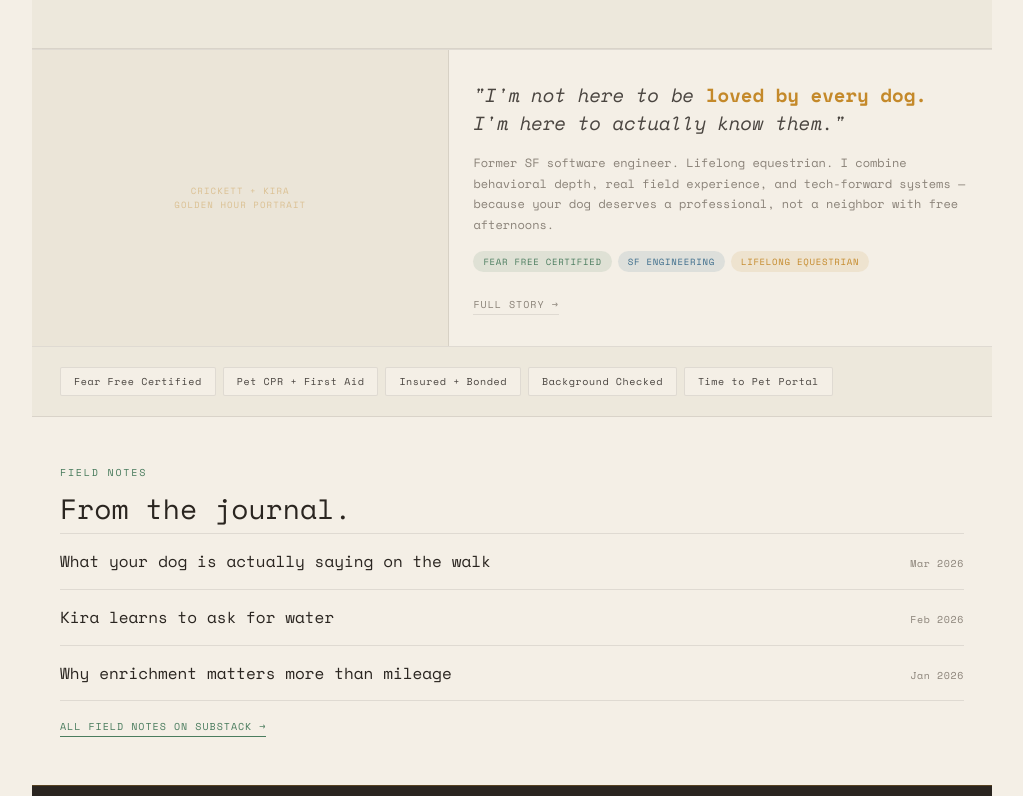
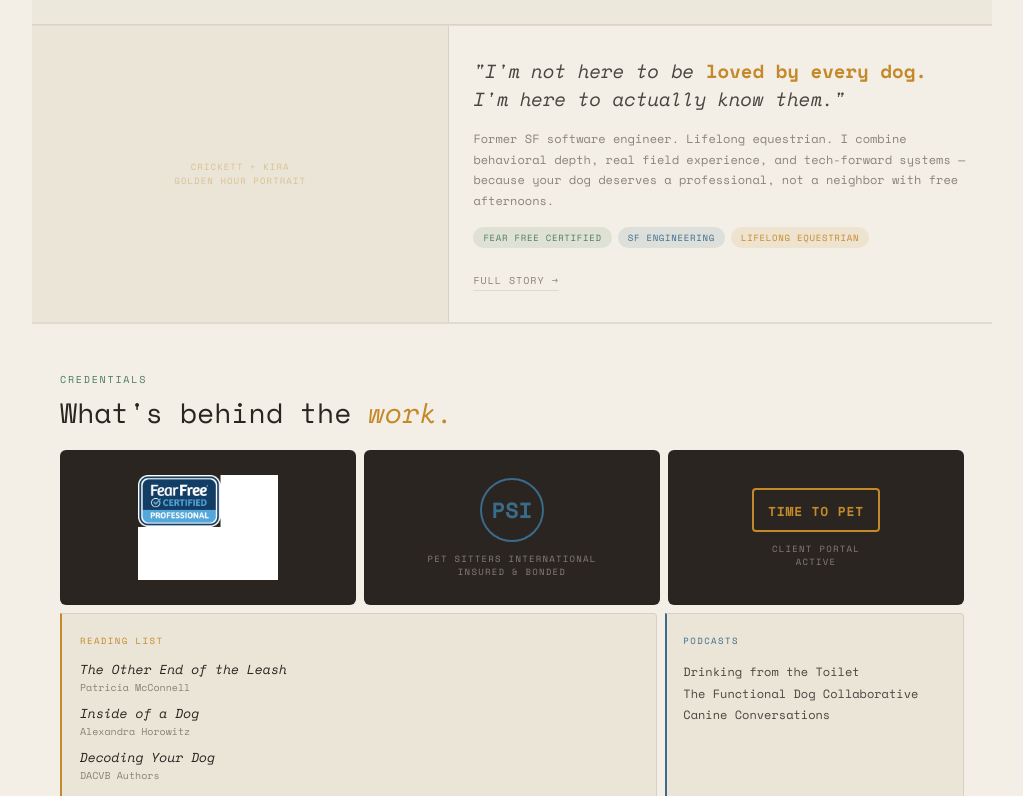
Before and after one commit to darkhorsedevloper/canipetthatdawg, a React (Vite) app: page / in a window 1280 px wide. Shown: the part 2004-2800 px from the top of the page, without its empty margins (128-1151 px from the left). Built offline with nearby package versions, Linux system fonts and the light colour scheme.

Commit message:
full-width color stripes, bento grid, slower ticker, cleanup

```diff
--- a/src/App.jsx
+++ b/src/App.jsx
@@ -7,23 +7,25 @@ import PhotoStrips from './components/PhotoStrips'
 import Services from './components/Services'
 import Why from './components/Why'
 import About from './components/About'
-import Creds from './components/Creds'
+import CredsBento from './components/CredsBento'
 import FieldNotes from './components/FieldNotes'
 import Footer from './components/Footer'
 import ReviewTicker from './components/ReviewTicker'
 
-export default function App() {
-  usePetCursor()
-  return (
-    <div style={{ maxWidth: '960px', margin: '0 auto', paddingTop: '24px', paddingBottom: '24px' }}>
-
-      {/* Color stripe */}
-      <div style={{ height: '3px', display: 'flex' }}>
+const ColorStripe = () => (
+  <div style={{ height: '3px', display: 'flex', width: '100%' }}>
     <div style={{ flex: 1, background: '#4A7C5E' }} />
     <div style={{ flex: 1, background: '#C4892A' }} />
     <div style={{ flex: 1, background: '#3A6B8A' }} />
   </div>
+)
 
+export default function App() {
+  usePetCursor()
+  return (
+    <>
+      <ColorStripe />
+      <div style={{ maxWidth: '960px', margin: '0 auto' }}>
         <Nav />
         <Hero />
         <TrustBar />
@@ -31,11 +33,12 @@ export default function App() {
         <Services />
         <Why />
         <About />
-      <Creds />
+        <CredsBento />
         <FieldNotes />
         <ReviewTicker />
         <Footer />
-
       </div>
+      <ColorStripe />
+    </>
   )
 }
--- a/src/components/Creds.jsx
+++ /dev/null
@@ -1,34 +0,0 @@
-const pills = [
-  'Fear Free Certified',
-  'Pet CPR + First Aid',
-  'Insured + Bonded',
-  'Background Checked',
-  'Time to Pet Portal',
-]
-
-export default function Creds() {
-  return (
-    <div style={{
-      padding: '20px 28px',
-      display: 'flex',
-      gap: '7px',
-      flexWrap: 'wrap',
-      borderBottom: '0.5px solid var(--border)',
-      background: 'var(--panel)',
-    }}>
-      {pills.map(p => (
-        <span key={p} style={{
-          fontSize: '10px',
-          letterSpacing: '0.06em',
-          border: '0.5px solid var(--border)',
-          color: 'var(--faint)',
-          padding: '6px 13px',
-          borderRadius: '2px',
-          background: 'var(--bg)',
-        }}>
-          {p}
-        </span>
-      ))}
-    </div>
-  )
-}
--- /dev/null
+++ b/src/components/CredsBento.jsx
@@ -0,0 +1,133 @@
+const books = [
+  { title: 'The Other End of the Leash', author: 'Patricia McConnell' },
+  { title: 'Inside of a Dog', author: 'Alexandra Horowitz' },
+  { title: 'Decoding Your Dog', author: 'DACVB Authors' },
+]
+
+const pods = [
+  'Drinking from the Toilet',
+  'The Functional Dog Collaborative',
+  'Canine Conversations',
+]
+
+export default function CredsBento() {
+  return (
+    <section className="section-pad" style={{ borderTop: '0.5px solid var(--border)', borderBottom: '0.5px solid var(--border)' }}>
+
+      <p style={{ fontSize: '10px', letterSpacing: '0.18em', textTransform: 'uppercase', color: 'var(--green)', marginBottom: '8px' }}>
+        Credentials
+      </p>
+      <h2 style={{ fontFamily: 'var(--serif)', fontSize: '28px', fontWeight: 400, color: 'var(--charcoal)', marginBottom: '20px', lineHeight: 1.25 }}>
+        What's behind the <em style={{ color: 'var(--orange)' }}>work.</em>
+      </h2>
+
+      {/* Badge row */}
+      <div style={{ display: 'grid', gridTemplateColumns: 'repeat(3, 1fr)', gap: '8px', marginBottom: '8px' }}>
+
+        {/* Fear Free — real badge */}
+        <div style={{
+          background: 'var(--charcoal)',
+          border: '0.5px solid var(--border)',
+          borderRadius: '6px',
+          padding: '24px 16px',
+          display: 'flex',
+          flexDirection: 'column',
+          alignItems: 'center',
+          justifyContent: 'center',
+          gap: '12px',
+          minHeight: '140px',
+        }}>
+          <img
+            src="/fearfree.png"
+            alt="Fear Free Certified Professional"
+            style={{ width: '100%', maxWidth: '140px', height: 'auto', objectFit: 'contain' }}
+          />
+        </div>
+
+        {/* PSI — placeholder until image added */}
+        <div style={{
+          background: 'var(--charcoal)',
+          border: '0.5px solid var(--border)',
+          borderRadius: '6px',
+          padding: '24px 16px',
+          display: 'flex',
+          flexDirection: 'column',
+          alignItems: 'center',
+          justifyContent: 'center',
+          gap: '10px',
+          minHeight: '140px',
+        }}>
+          <div style={{ border: '2px solid var(--blue)', borderRadius: '50%', width: '64px', height: '64px', display: 'flex', alignItems: 'center', justifyContent: 'center' }}>
+            <span style={{ fontFamily: 'var(--serif)', fontSize: '22px', fontWeight: 700, color: 'var(--blue)' }}>PSI</span>
+          </div>
+          <p style={{ fontSize: '9px', letterSpacing: '0.14em', textTransform: 'uppercase', color: 'rgba(226,217,198,0.5)', textAlign: 'center' }}>
+            Pet Sitters International<br />Insured & Bonded
+          </p>
+        </div>
+
+        {/* Time To Pet — placeholder until image added */}
+        <div style={{
+          background: 'var(--charcoal)',
+          border: '0.5px solid var(--border)',
+          borderRadius: '6px',
+          padding: '24px 16px',
+          display: 'flex',
+          flexDirection: 'column',
+          alignItems: 'center',
+          justifyContent: 'center',
+          gap: '10px',
+          minHeight: '140px',
+        }}>
+          <div style={{ border: '2px solid var(--orange)', borderRadius: '4px', padding: '8px 14px' }}>
+            <span style={{ fontFamily: 'var(--serif)', fontSize: '13px', fontWeight: 700, color: 'var(--orange)', letterSpacing: '0.06em' }}>TIME TO PET</span>
+          </div>
+          <p style={{ fontSize: '9px', letterSpacing: '0.14em', textTransform: 'uppercase', color: 'rgba(226,217,198,0.5)', textAlign: 'center' }}>
+            Client Portal<br />Active
+          </p>
+        </div>
+
+      </div>
+
+      {/* Books + Podcasts row */}
+      <div style={{ display: 'grid', gridTemplateColumns: '2fr 1fr', gap: '8px' }}>
+
+        {/* Books */}
+        <div style={{
+          background: 'var(--card)',
+          border: '0.5px solid var(--border)',
+          borderLeft: '2px solid var(--orange)',
+          borderRadius: '0 4px 4px 0',
+          padding: '20px 18px',
+        }}>
+          <p style={{ fontSize: '9px', letterSpacing: '0.16em', textTransform: 'uppercase', color: 'var(--orange)', marginBottom: '14px' }}>
+            Reading List
+          </p>
+          {books.map((b, i) => (
+            <div key={i} style={{ marginBottom: i < books.length - 1 ? '10px' : 0 }}>
+              <p style={{ fontFamily: 'var(--serif)', fontStyle: 'italic', fontSize: '13px', color: 'var(--charcoal)', lineHeight: 1.3 }}>{b.title}</p>
+              <p style={{ fontSize: '10px', color: 'var(--muted)', marginTop: '2px' }}>{b.author}</p>
+            </div>
+          ))}
+        </div>
+
+        {/* Podcasts */}
+        <div style={{
+          background: 'var(--card)',
+          border: '0.5px solid var(--border)',
+          borderLeft: '2px solid var(--blue)',
+          borderRadius: '0 4px 4px 0',
+          padding: '20px 16px',
+        }}>
+          <p style={{ fontSize: '9px', letterSpacing: '0.16em', textTransform: 'uppercase', color: 'var(--blue)', marginBottom: '14px' }}>
+            Podcasts
+          </p>
+          {pods.map((p, i) => (
+            <p key={i} style={{ fontSize: '12px', color: 'var(--faint)', lineHeight: 1.8 }}>{p}</p>
+          ))}
+        </div>
+
+      </div>
+
+    </section>
+  )
+}
--- a/src/components/ReviewTicker.jsx
+++ b/src/components/ReviewTicker.jsx
@@ -24,7 +24,7 @@ export default function ReviewTicker() {
       <div style={{
         display: 'inline-flex',
         gap: '0',
-        animation: 'ticker 40s linear infinite',
+        animation: 'ticker 80s linear infinite',
       }}>
         {doubled.map((q, i) => (
           <span key={i} style={{ display: 'inline-flex', alignItems: 'center', gap: '10px', paddingRight: '56px' }}>
```
Also changed, not shown: public/fearfree.png (added). Lines whose indentation alone changed are shown as unchanged.
